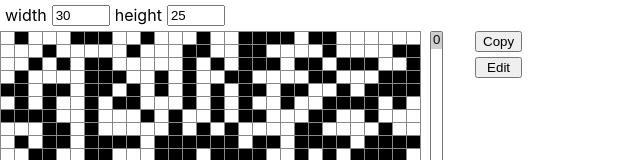
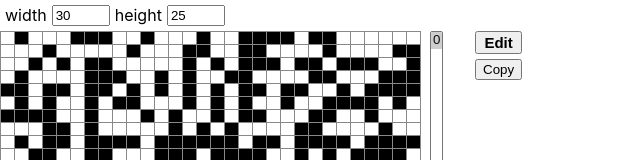
Before and after one commit to eshamster/sample-react-life-game, a React (Create React App) app: page / in a window 1280 px wide. Shown: the top 160 px of the page, without its empty margins (0-640 px from the left). Built offline with nearby package versions, Linux system fonts and the light colour scheme.

Commit message:
Adjust layout

```diff
--- a/src/components/DataPanel.tsx
+++ b/src/components/DataPanel.tsx
@@ -9,17 +9,17 @@ export default function DataPanel(props: DataPanelProps) {
   return (
     <div className="data-panel">
       <button
+        className="data-panel-edit"
+        onClick={() => props.onClickEdit()}
+      >
+        Edit
+      </button>
+      <button
         className="data-panel-copy"
         onClick={() => props.onClickCopy()}
       >
         Copy
       </button>
-      <button
-        className="data-panel-edit"
-        onClick={() => props.onClickEdit()}
-      >
-        Edit
-      </button>
       <div/>
     </div>
   )
--- a/src/components/Editor/Editor.css
+++ b/src/components/Editor/Editor.css
@@ -26,6 +26,11 @@
 
 .editor-control-button {
     margin-bottom: 5px;
+}
+
+.editor-submit-button {
+    font-size: 15px;
+    font-weight: bold;
 }
 
 /* --- DirButtons --- */
--- a/src/components/Editor/Editor.tsx
+++ b/src/components/Editor/Editor.tsx
@@ -113,7 +113,7 @@ export default class Editor extends React.Component<EditorParams, EditorState> {
         </div>
         <div className="editor-control-panel">
           <button
-            className="editor-control-button"
+            className="editor-control-button editor-submit-button"
             onClick={() => this.props.onClickSubmit(StrCells.toCells(this.state.text))}
           >
             Submit
--- a/src/index.css
+++ b/src/index.css
@@ -190,9 +190,12 @@ code {
     margin-left: 15px;
 }
 
+.data-panel-edit {
+    margin-bottom: 5px;
+    font-size: 15px;
+    font-weight: bold;
+}
+
 .data-panel-copy {
     margin-bottom: 5px;
 }
-
-.data-panel-edit {
-}
```
